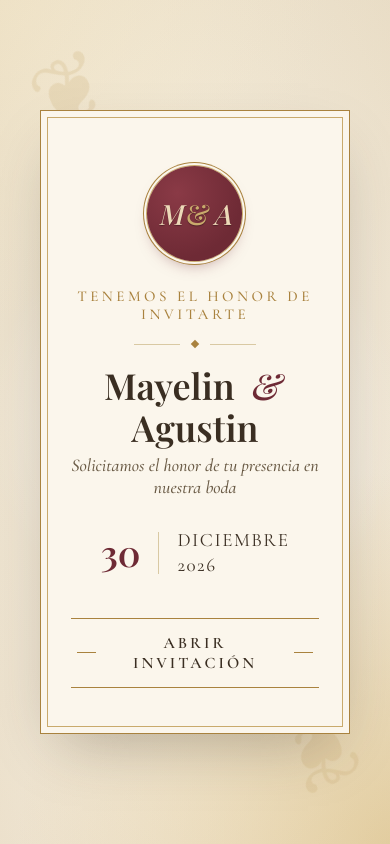
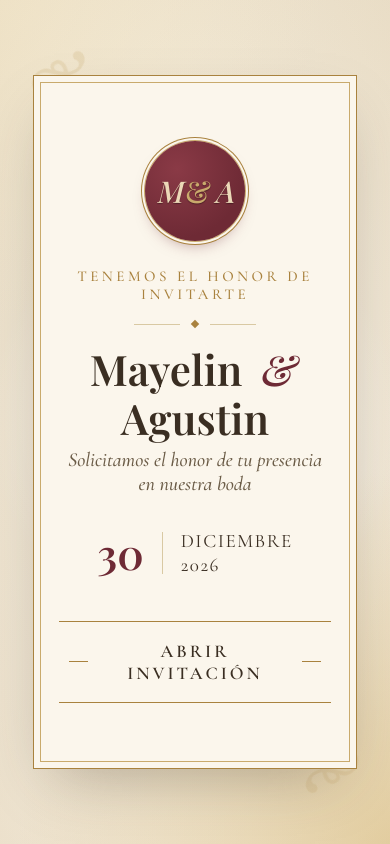
Before and after one commit to Obed-Is/boda-prueba, a plain HTML site: page index.html in a window 390 px wide. Drawn offline with nearby package versions, Linux system fonts and the light colour scheme; a web font is replaced by a local one.

Commit message:
bbbbbbbbbbbbbb

```diff
--- a/index.html
+++ b/index.html
@@ -115,17 +115,19 @@
 
             position: relative;
 
-            width: 90%;
+            width: 92%;
 
-            max-width: 520px;
+            max-width: 600px;
 
-            min-height: 620px;
+            height: 50vh;
+
+            min-height: 650px;
 
 
             box-sizing: border-box;
 
 
-            padding: 70px 45px 55px;
+            padding: 60px 35px;
 
 
             display: flex;
@@ -141,7 +143,6 @@
             background: var(--papel);
 
 
-
             box-shadow:
 
                 0 0 0 1px var(--oro),
@@ -150,8 +151,7 @@
 
                 inset 0 0 0 7px var(--oro-claro),
 
-                0 35px 90px rgba(58, 46, 34, .35);
-
+                0 40px 100px rgba(58, 46, 34, .40);
 
 
         }
@@ -176,7 +176,7 @@
 
             font-family: "Playfair Display", serif;
             font-style: italic;
-            font-size:28px;
+            font-size: 28px;
             letter-spacing: 1px;
             color: #ecd9b8;
             text-shadow: 0 1px 1px rgba(0, 0, 0, 0.35);
@@ -277,14 +277,14 @@
             align-items: center;
             gap: 14px;
 
-            padding: 14px 6px;
+            padding: 18px 10px;
             border: none;
             border-top: 1px solid var(--oro);
             border-bottom: 1px solid var(--oro);
             background: transparent;
 
             font-family: "Cormorant Garamond", serif;
-            font-size: 16px;
+            font-size: 18px;
             font-weight: 600;
             text-align: center;
             letter-spacing: 3px;
@@ -331,24 +331,54 @@
 
         }
 
-        @media (max-width: 480px) {
+        @media (max-width:480px) {
+
             .portada {
 
-                width: 90%;
+                width: 94%;
 
-                min-height: 600px;
+                height: 82vh;
 
-                padding: 55px 30px 45px;
+                min-height: 620px;
+
+
+                padding: 45px 25px;
 
             }
 
+
             h1 {
-                font-size: 36px;
+
+                font-size: 42px;
+
             }
 
+
+            .sello {
+
+                width: 100px;
+
+                height: 100px;
+
+                font-size: 30px;
+
+            }
+
+
+            .subtitulo {
+
+                font-size: 20px;
+
+            }
+
+
             .fecha .dia {
-                font-size: 36px;
+
+                font-size: 42px;
+
             }
+
+
         }
 
         @media (prefers-reduced-motion: reduce) {
```
